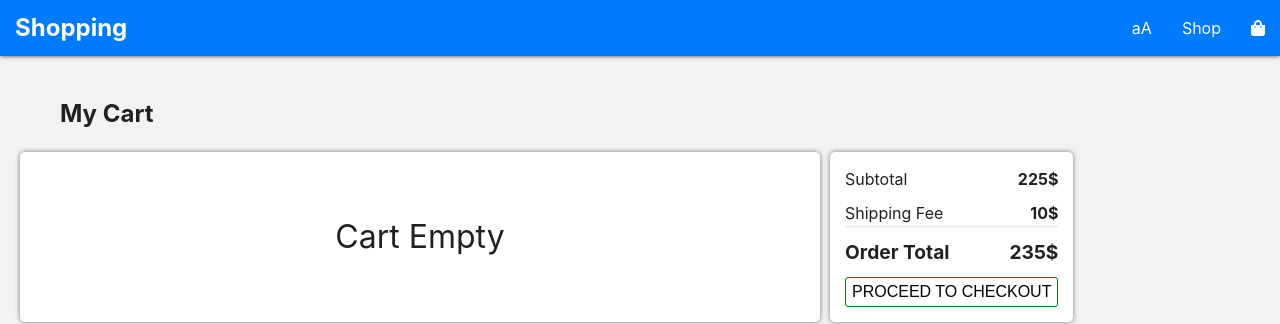
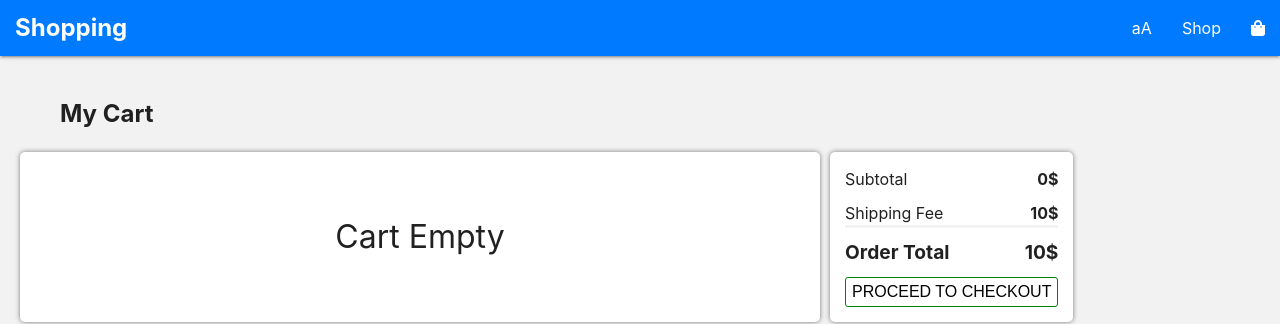
Before and after one commit to r0otx/glassesCart, a React (Create React App) app: page /cart in a window 1280 px wide. Shown: the top 324 px of the page. Built offline with nearby package versions, Linux system fonts and the light colour scheme.

Commit message:
Add total sum order

```diff
--- a/src/components/Content/Cart/CartItem/CartItem.jsx
+++ b/src/components/Content/Cart/CartItem/CartItem.jsx
@@ -1,7 +1,7 @@
 import React from "react";
 import cls from "./CartItem.module.scss";
 
-const CartItem = ({items, DeleteItemOfCartActionCreator, CountUpCartActionCreator, CountDownCartActionCreator}) => {
+const CartItem = ({items, DeleteItemOfCartActionCreator, CountUpCartActionCreator, CountDownCartActionCreator, shippingFee}) => {
 
     let cartGoods = items.map(i =>
         <div key={i.id} className={cls["item"]}>
@@ -29,7 +29,9 @@ const CartItem = ({items, DeleteItemOfCartActionCreator, CountUpCartActionCreato
                 </div>
             </div>
         </div>
-    )
+    );
+
+    let subTotal = items.map(i => i.price * i.quantity).reduce((a, b) => a + b, 0);
 
     return (
         <div className={cls["wrapper"]}>
@@ -39,15 +41,15 @@ const CartItem = ({items, DeleteItemOfCartActionCreator, CountUpCartActionCreato
             <div className={cls["col-2"]}>
                 <div className={cls["total__subtotal"]}>
                     <div className={cls["total__subtotal_name"]}>Subtotal</div>
-                    <div className={cls["total__subtotal_cost"]}>225$</div>
+                    <div className={cls["total__subtotal_cost"]}>{subTotal}$</div>
                 </div>
                 <div className={cls["total__shipping"]}>
                     <div className={cls["total__shipping_name"]}>Shipping Fee</div>
-                    <div className={cls["total__shipping_cost"]}>10$</div>
+                    <div className={cls["total__shipping_cost"]}>{shippingFee}$</div>
                 </div>
                 <div className={cls["total__cost"]}>
                     <div className={cls["total__cost_name"]}>Order Total</div>
-                    <div className={cls["total__cost_cost"]}>235$</div>
+                    <div className={cls["total__cost_cost"]}>{subTotal + shippingFee}$</div>
                 </div>
                 <div className={cls["total__buy"]}>
                     <button className={cls["total__buy_button-proceed"]}>Proceed to Checkout</button>
--- a/src/components/Content/Cart/CartItem/CartItemContainer.jsx
+++ b/src/components/Content/Cart/CartItem/CartItemContainer.jsx
@@ -8,7 +8,8 @@ import {
 } from "../../../../redux/cart-reducer";
 
 let mapDispatchToProps = (state) => ({
-    items: state.cartPage.order
+    items: state.cartPage.order,
+    shippingFee: state.cartPage.shippingFee
 });
 
 export default connect(mapDispatchToProps, {DeleteItemOfCartActionCreator,
--- a/src/redux/cart-reducer.js
+++ b/src/redux/cart-reducer.js
@@ -4,7 +4,8 @@ const UP_CART_QUANTITY = "UP_CART_QUANTITY";
 const DOWN_CART_QUANTITY = "DOWN_CART_QUANTITY";
 
 let initialState = {
-    order: []
+    order: [],
+    shippingFee: 10
 }
 
 const cartReducer = (state = initialState, action) => {
```
